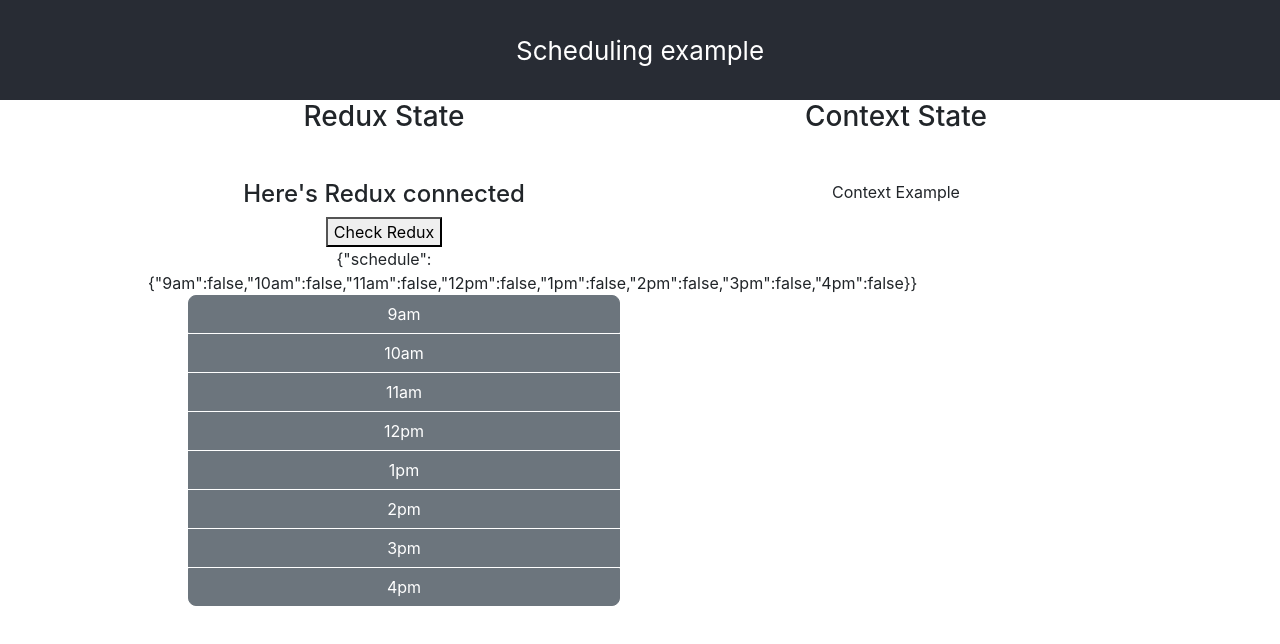
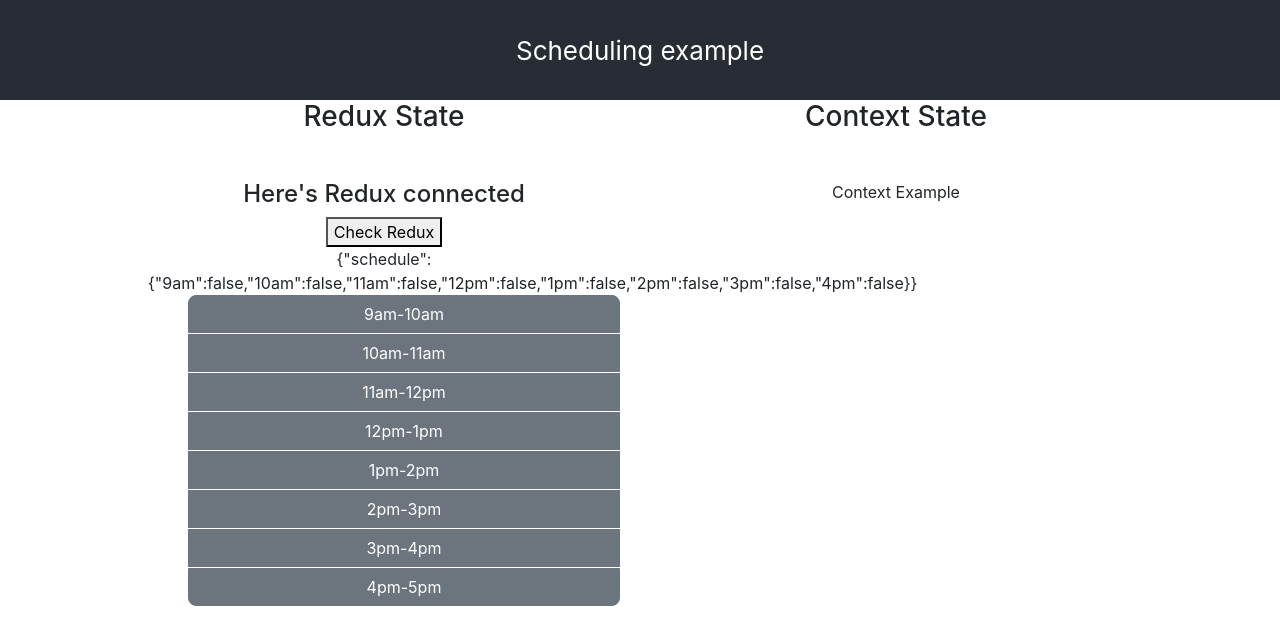
Before and after one commit to wsrast/schedule-lazy, a React (Create React App) app: page / in a window 1280 px wide. Shown: the top 644 px of the page. Built offline with nearby package versions, Linux system fonts and the light colour scheme.

Commit message:
Set labels

```diff
--- a/src/Schedule/ReduxExample/ReduxSection/ScheduleControl/index.js
+++ b/src/Schedule/ReduxExample/ReduxSection/ScheduleControl/index.js
@@ -28,6 +28,11 @@
 	.btn {
 		min-width: 100%;
 		border-radius: 0;
+		background-color: ${({reserved}) => (reserved ? '#900' : '')}
+
+		&:hover {
+			background-color: ${({reserved}) => (reserved ? '#b00' : '')}
+		}
 	}
 
 	//don't focus the selected button
@@ -37,13 +42,35 @@
 	}
 `;
 
+const getEndTime = (time) => {
+	let ampm = time.match(/\D+$/),
+		digits = time.match(/^\d+/),
+		is12,
+		isGt12;
+
+	ampm = ampm && Array.isArray(ampm) && ampm[0];
+	digits = digits && Array.isArray(digits) && parseInt(digits[0]);
+	is12 = ++digits === 12;
+	isGt12 = digits > 12;
+
+	if (is12) {
+		ampm = ampm === 'am' ? 'pm' : 'am';
+	} else if (isGt12) {
+		digits = 1;
+	}
+
+	return `${digits}${ampm}`;
+};
+
 const ScheduleControl = (props) => {
 	const {schedule, selectTime} = props;
 	return (
 		<ULStyled>
 			{Object.keys(schedule).map((time) => (
-				<LIStyled key={time}>
-					<Button onClick={() => selectTime(time)}>{time}</Button>
+				<LIStyled key={time} reserved={schedule[time]}>
+					<Button onClick={() => selectTime(time)}>
+						{time}-{getEndTime(time)}
+					</Button>
 				</LIStyled>
 			))}
 		</ULStyled>
```
